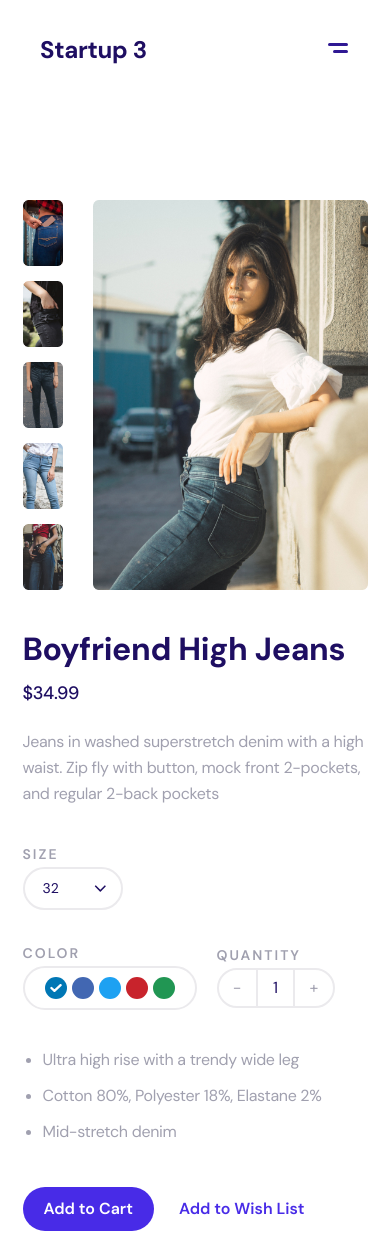
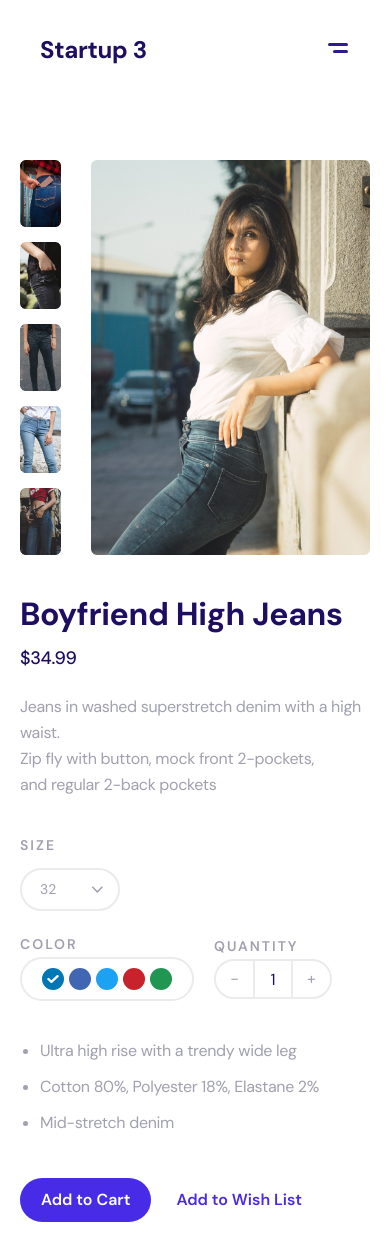
Before and after one commit to oooohri/lisang, a website: page shop-여성-상품상세.html in a window 390 px wide. Shown: the top 1234 px of the page. Drawn offline with Linux system fonts and the light colour scheme; some packages are replaced by stand-ins of ours; a script that the page names is missing.

Commit message:
반응형 완

```diff
--- a/scss/abstracts/_mixins.scss
+++ b/scss/abstracts/_mixins.scss
@@ -18,7 +18,8 @@
 
 // Grid
 $grid-breakpoints: (
-	"xs": 420px,
+	"xxs": 345px,
+	"xs": 435px,
 	"sm": 576px,
 	"md": 768px,
 	"lg": 992px,
--- a/scss/common/_component.scss
+++ b/scss/common/_component.scss
@@ -7,7 +7,7 @@
     display: flex;
     gap: 30px;
     .dropdown {
-        margin-bottom: 30px;
+        padding: 10px 0 20px;
         .btn {
             padding: 0 20px;
             border-radius: 0;
@@ -25,10 +25,17 @@
                 margin: 2px 0 0 4px;
             }
         }
-        .btn.active {
+    }
+    .dropdown.show {
+        .btn {
             color: #1E0E62;
             .icon-dropdown {
+                position: absolute;
+                content: "";
                 background: url(../../img/common/icon-dropdown-show.svg) no-repeat 100% 100%/contain;
+                width: 12px;
+                height: 12px;
+                margin: 2px 0 0 4px;
             }
         }
     }
--- a/scss/common/_layout.scss
+++ b/scss/common/_layout.scss
@@ -172,6 +172,7 @@ footer {
         .all {
             .bx-wrp {
                 flex-direction: column;
+                margin-bottom: 40px;
                 .bx img {
                     width: 100%;
                 }
@@ -181,8 +182,10 @@ footer {
             .container {
                 flex-direction: column;
                 gap: 0;
+                margin-top: 60px;
                 .prod-img-wrp {
                     margin-bottom: 40px;
+
                 }
                 .prod-info-wrp {
                     margin-bottom: 60px;
@@ -211,6 +214,11 @@ footer {
                 }
             }
         }
+        .detail {
+            .prod-info-wrp {
+                margin-left: 40px;
+            }
+        }
     }
 }
 
@@ -222,6 +230,16 @@ footer {
                 .prod-detail-desc {
                     margin: 37px 20px 42px;
                 }
+            }
+        }
+        .all {
+            .dropdown-wrp {
+                gap: 8px;
+            }
+        }
+        .detail {
+            .prod-info-wrp {
+                margin-left: 85px;
             }
         }
     }
@@ -242,8 +260,11 @@ footer {
     }
 }
 
-// 420
+// 435
 @include media-max(xs) {
+    .container {
+        max-width: 380px;
+    }
     .gnb-open {
         #hd {
             .gnb-menu {
@@ -251,18 +272,51 @@ footer {
             }
         }
     }
-    .container {
-        max-width: 375px;
+    .all {
+        .dropdown-wrp {
+            overflow-x: auto;
+            padding: 0 20px 0 10px;
+            .dropdown.show {
+                position: unset;
+                .dropdown-menu.show {
+                    top: 30px !important;
+                }
+            }
+            .dropdown:nth-child(1) {
+                min-width: 145px;
+            }
+            .dropdown:nth-child(2) {
+                min-width: 96px;
+            }
+        }
+        .dropdown-wrp::-webkit-scrollbar {
+            display: none;
+        }
     }
     .detail {
         .container {
             .prod-info-wrp {
-                .prod-desc {
-                    br {
-                        display: block !important;
+                display: block !important;
+                margin-left: 0 !important;
+                .prod-info {
+                    .prod-desc {
+                        span {
+                            display: inline-block !important;
+                        }
                     }
                 }
             }
         }
     }
 }
+// 345 - z fold
+@include media-max(xxs) {
+    .container {
+        max-width: 340px;
+        .prod-info-wrp {
+            .prod-desc {
+                font-size: 13.4px;
+            }
+        }
+    }
+}
--- a/scss/pages/_shop.scss
+++ b/scss/pages/_shop.scss
@@ -30,6 +30,9 @@
 
 // 여성-전체-상품
 .all {
+    .dropdown .btn:focus {
+        box-shadow: none;
+    }
     // bx
     .bx-wrp {
         .bx {
@@ -60,6 +63,8 @@
         gap: 130px;
         margin-top: 100px;
         .prod-img-wrp {
+            display: flex;
+            align-items: center;
             article.prod-img {
                 display: flex;
                 gap: 30px;
@@ -76,6 +81,9 @@
             }
         }
         .prod-info-wrp {
+            display: flex;
+            align-items: end;
+            justify-content: center;
             .prod-tit {
                 h2 {
                     margin-bottom: 12px;
@@ -84,9 +92,6 @@
             .prod-desc {
                 width: 370px;
                 margin: 23px 0 34px;
-                br {
-                    display: none;
-                }
             }
             .prod-option {
                 .size-option {
--- a/shop-여성-상품상세.html
+++ b/shop-여성-상품상세.html
@@ -80,14 +80,18 @@
                     </div>
                 </article>
             </section>
-            <form class="prod-info-wrp">
+            <section class="prod-info-wrp">
                 <article class="prod-info">
                     <div class="prod-tit text-thick-purple">
                         <h2 class="font-weight-bold text-xl" tabindex="0">Boyfriend High Jeans</h2>
                         <p class="font-weight-nomalbold text-sm" tabindex="0">$34.99</p>
                     </div>
-                    <p class="prod-desc text-light-black" tabindex="0">Jeans in washed superstretch denim with a high waist. Zip fly with button, mock front 2-pockets, <br> and regular 2-back pockets</p>
-                    <div class="prod-option">
+                    <p class="prod-desc text-light-black" tabindex="0">
+                        <span>Jeans in washed superstretch denim with a high waist.</span>
+                        <span>Zip fly with button, mock front 2-pockets,</span>
+                        <span>and regular 2-back pockets</span>
+                    </p>
+                    <form class="prod-option">
                         <div class="size-option">
                             <span class="text-light-black ls-2 font-weight-semibold text-xs" tabindex="0">SIZE</span>
                             <div class="dropdown-wrp">
@@ -145,10 +149,9 @@
                             <button type="submit" id="addToCart" class="btn bg-light-purple font-weight-semibold">Add to Cart</button>
                             <button type="button" class="btn text-light-purple font-weight-semibold">Add to Wish List</button>
                         </div>
-
-                    </div>
+                    </form>
                 </article>
-            </form>
+            </section>
         </div>
 </div>
 <!-- // 페이지 시작 -->
```
Also changed, not shown: shop-여성-전체-상품.html (+34 -34 lines), css/style.css, js/common.js (line endings or trailing spaces).
